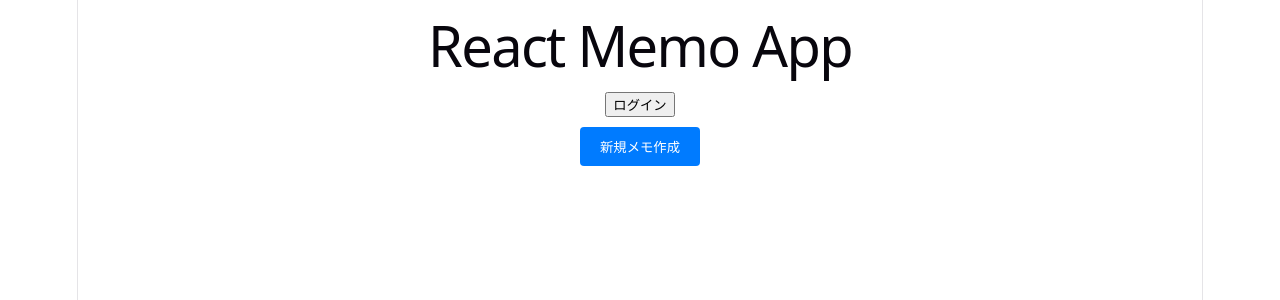
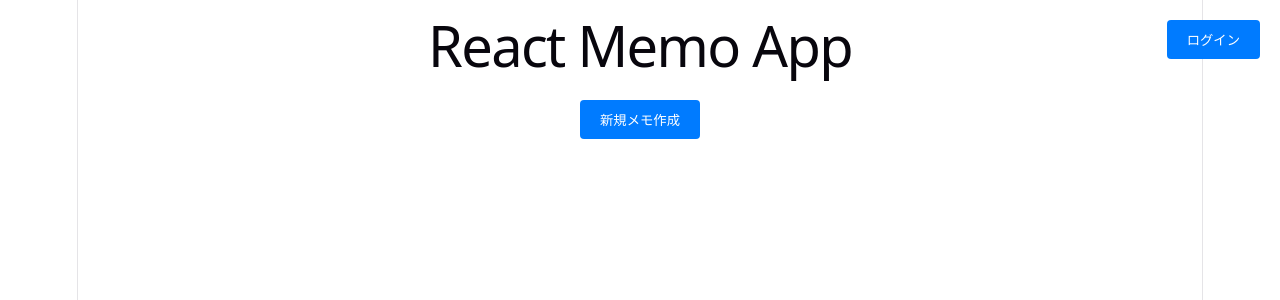
Before and after one commit to mikan-v7y/react-memo-app, a React (Vite) app: page / in a window 1280 px wide. Shown: the top 300 px of the page. Built offline with nearby package versions, Linux system fonts and the light colour scheme.

Commit message:
style: 認証ボタンのUIを調整

```diff
--- a/src/App.css
+++ b/src/App.css
@@ -54,6 +54,19 @@
     transform: perspective(2000px) rotateZ(300deg) rotateX(40deg) rotateY(39deg)
       scale(0.8);
   }
+}
+
+.auth-button {
+  position: absolute;
+  top: 20px;
+  right: 20px;
+
+  padding: 10px 20px;
+  background-color: #007bff;
+  color: white;
+  border: none;
+  border-radius: 4px;
+  cursor: pointer;
 }
 
 #center {
--- a/src/App.jsx
+++ b/src/App.jsx
@@ -54,7 +54,10 @@ function App() {
     <div>
       <h1>React Memo App</h1>
 
-      <button onClick={() => setIsLoggedIn(!isLoggedIn)}>
+      <button
+        className="auth-button"
+        onClick={() => setIsLoggedIn(!isLoggedIn)}
+      >
         {isLoggedIn ? "ログアウト" : "ログイン"}
       </button>
 
```
